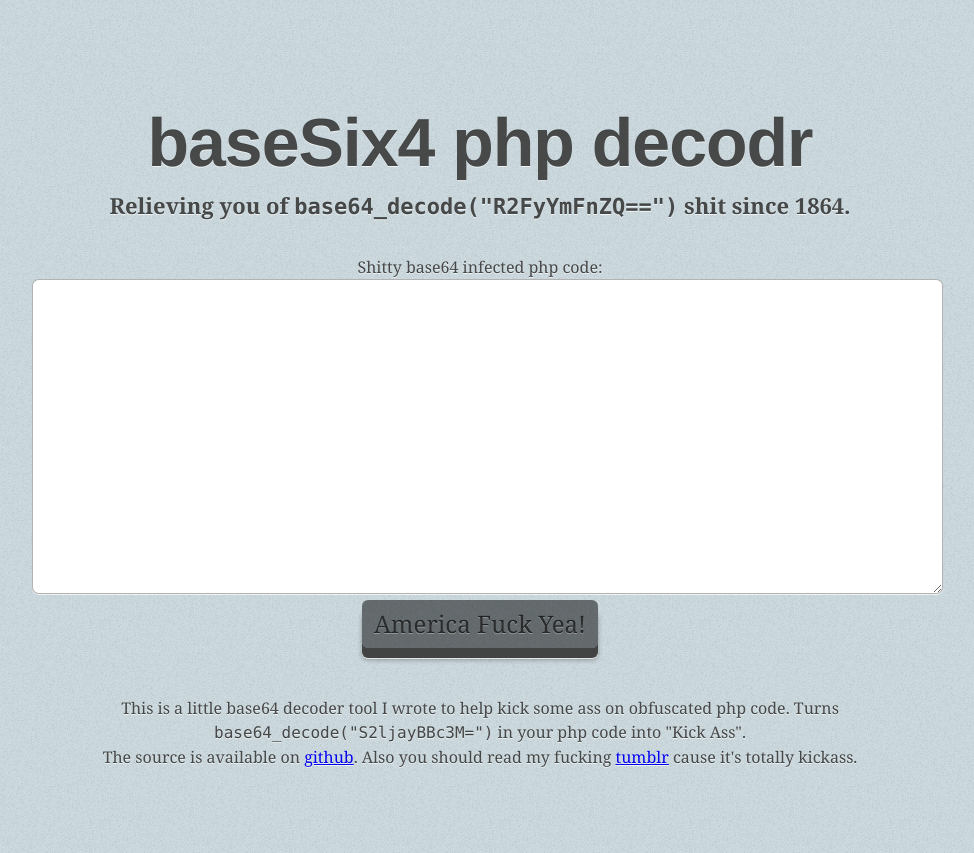
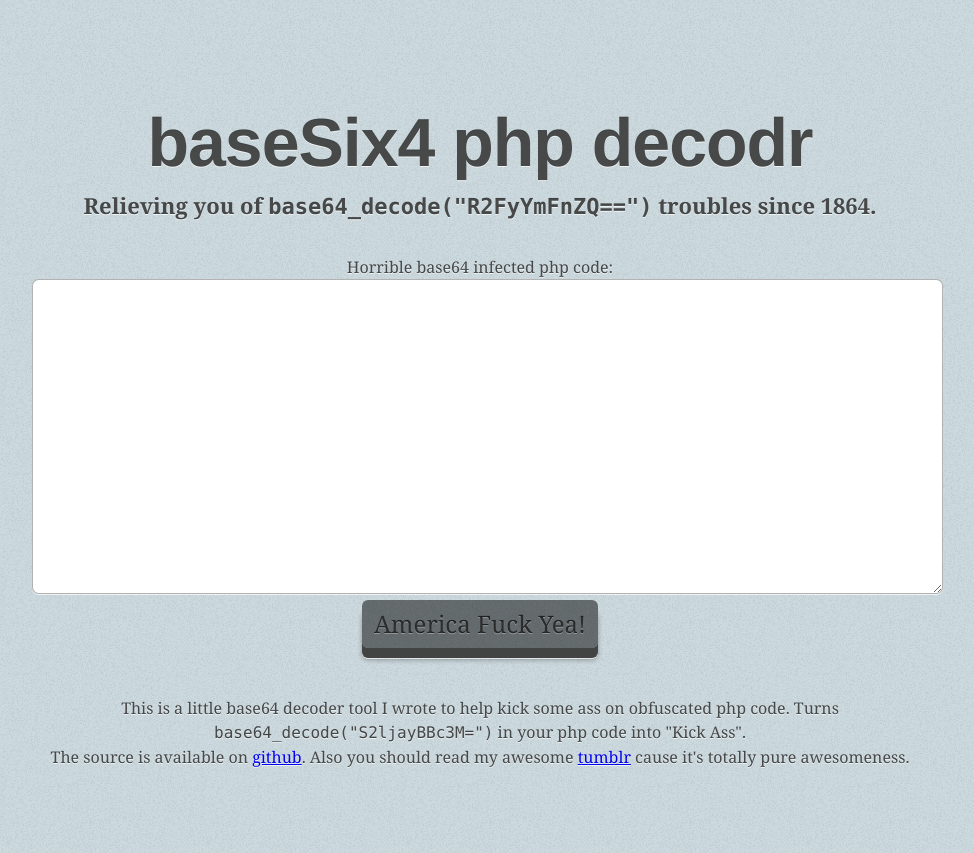
Before and after one commit to ajcates/baseSix4-php-decodr, a PHP site: page / in a window 1280 px wide. Shown: the whole page, without its empty margins (160-1134 px from the left). Run offline with PHP 8.4, Linux system fonts and the light colour scheme; some libraries are stand-ins or nearby versions.

Commit message:
removed curse words

```diff
--- a/index.php
+++ b/index.php
@@ -31,17 +31,17 @@ if(isset($_POST['code'])) {
 		<h1>Fuck you.</h1>
 	<![endif]-->
 	<h1>baseSix4 php decodr</h1>
-	<h4>Relieving you of <code>base64_decode("R2FyYmFnZQ==")</code> shit since 1864.</h4>
+	<h4>Relieving you of <code>base64_decode("R2FyYmFnZQ==")</code> troubles since 1864.</h4>
 	<form method="post">
 		<? if(isset($dCode)): ?>
-			<label for="dCode">Kick ass &amp; some what clean php code:</label>
+			<label for="dCode">Über sweet &amp; some what clean php code:</label>
 			<textarea name="dCode" rows="20"><?=$dCode?></textarea>
 		<? endif;?>
-		<label for="oCode">Shitty base64 infected php code:</label>
+		<label for="oCode">Horrible base64 infected php code:</label>
 		<textarea id="oCode" name="code" rows="20"><?= isset($oCode) ? $oCode : null?></textarea>
 		<input type="submit" value="America Fuck Yea!" />
 	</form>
 	<p>This is a little base64 decoder tool I wrote to help kick some ass on obfuscated php code. Turns <code>base64_decode("S2ljayBBc3M=")</code> in your php code into "Kick Ass".</p>
-	<p>The source is available on <a href="https://github.com/ajcates/baseSix4-php-decodr">github</a>. Also you should read my fucking <a href="http://ajcates.tumblr.com">tumblr</a> cause it's totally kickass.</p>
+	<p>The source is available on <a href="https://github.com/ajcates/baseSix4-php-decodr">github</a>. Also you should read my awesome <a href="http://ajcates.tumblr.com">tumblr</a> cause it's totally pure awesomeness.</p>
 </body>
 </html>
```
